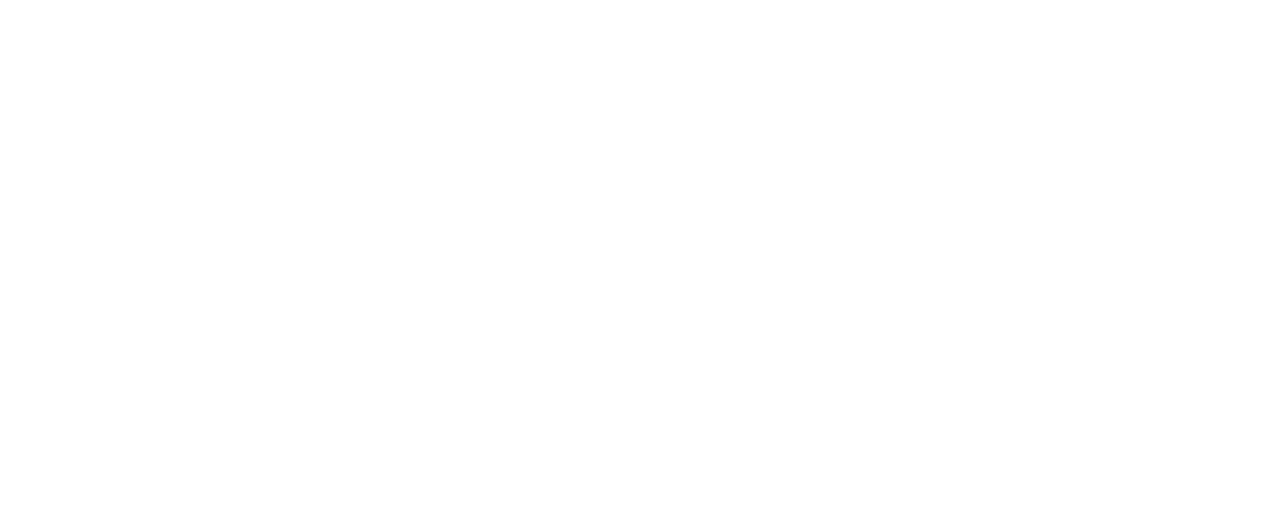
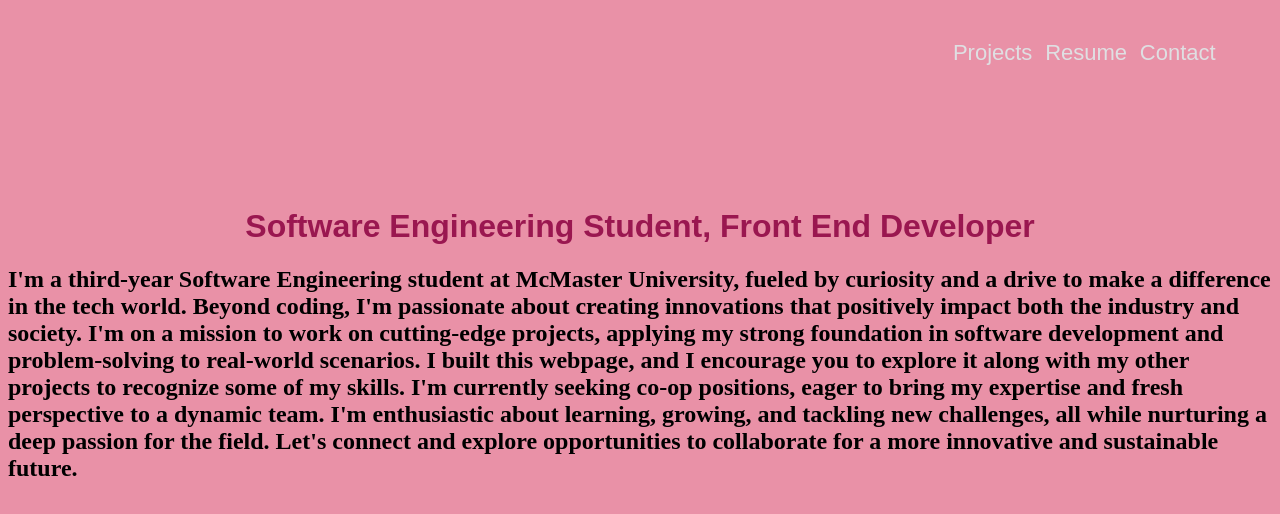
Before and after one commit to Awurama-N/awuramanyarko, a plain HTML site: page portfolio.html in a window 1280 px wide. Drawn offline with Linux system fonts and the light colour scheme; a web font is replaced by a local one.

Commit message:
some changes

```diff
--- a/portfolio.html
+++ b/portfolio.html
@@ -5,12 +5,30 @@
     <title>Awurama Nyarko Portfolio</title>
     <meta name="viewport" content="width=device-width, initial-scale=1.0">
     <meta name="description" content="Awurama Nyarko portfolio" />
-    <link rel="stylesheet" href="portfolio_style.css" />
+    <link rel="stylesheet" href="stylesheet.css" />
+    <link href="https://fonts.cdnfonts.com/css/Overpass" rel="stylesheet">
 </head>
 <body>
-    <header></header>
+    <header>
+    <nav>
+        <ul>
+            <li><a href="#my-projects">Projects</a></li>
+            <li><a href="#my-resume">Resume</a></li>
+            <li><a href="#contact-info">Contact</a></li>
+        </ul>
+    </nav>
+    </header>
     <main>
+        <div>
+        <h1>Software Engineering Student, Front End Developer</h1>
+        </div>
+        <div>
+            <h2>
+                I'm a third-year Software Engineering student at McMaster University, fueled by curiosity and a drive to make a difference in the tech world. Beyond coding, I'm passionate about creating innovations that positively impact both the industry and society. I'm on a mission to work on cutting-edge projects, applying my strong foundation in software development and problem-solving to real-world scenarios.
 
+                I built this webpage, and I encourage you to explore it along with my other projects to recognize some of my skills. I'm currently seeking co-op positions, eager to bring my expertise and fresh perspective to a dynamic team. I'm enthusiastic about learning, growing, and tackling new challenges, all while nurturing a deep passion for the field. Let's connect and explore opportunities to collaborate for a more innovative and sustainable future.
+            </h2>
+        </div>
     </main>
     <footer></footer>
 </body>
--- /dev/null
+++ b/stylesheet.css
@@ -0,0 +1,67 @@
+
+body {
+  background: #e991a7;
+}
+
+header {
+  width: 100%;
+  height: 50px;
+  display: flex;
+  justify-content: flex-end;
+  align-items: center;
+  padding-top: 20px;
+  font-family: 'overpass', sans-serif;
+  font-size: 22px;
+}
+
+nav > ul {
+  display: flex;
+  justify-content: space-evenly;
+  flex-wrap: wrap;
+  align-items: center;
+  padding-inline-start: 0;
+  margin-block: 0;
+  height: 100%;
+}
+
+nav > ul > li {
+  color: #9A1750;
+  margin: 0 0.2rem;
+  padding: 0.2rem;
+  display: block;
+}
+
+nav {
+  padding-right: 50px;
+}
+
+li > a {
+  color: inherit;
+  text-decoration: none;
+}
+
+nav > ul > li {
+  color: #dfdfe2;
+}
+
+nav > ul > li:hover {
+  color: #9A1750;
+  cursor: pointer;
+  animation: moveText 0.3s ease;
+}
+
+@keyframes moveText {
+  0% {
+      transform: translateY(0);
+  }
+  100% {
+      transform: translateY(-15px);
+  }
+}
+
+h1 {
+  margin-top: 130px;
+  font-family: 'overpass', sans-serif;
+  text-align: center;
+  color: #9A1750;
+}
```
Also changed, not shown: portfolio_style.css (deleted).
